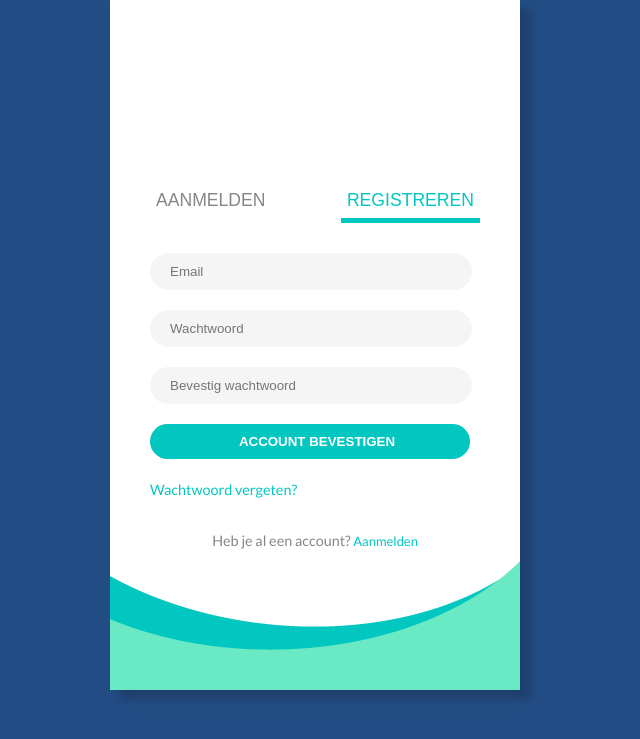
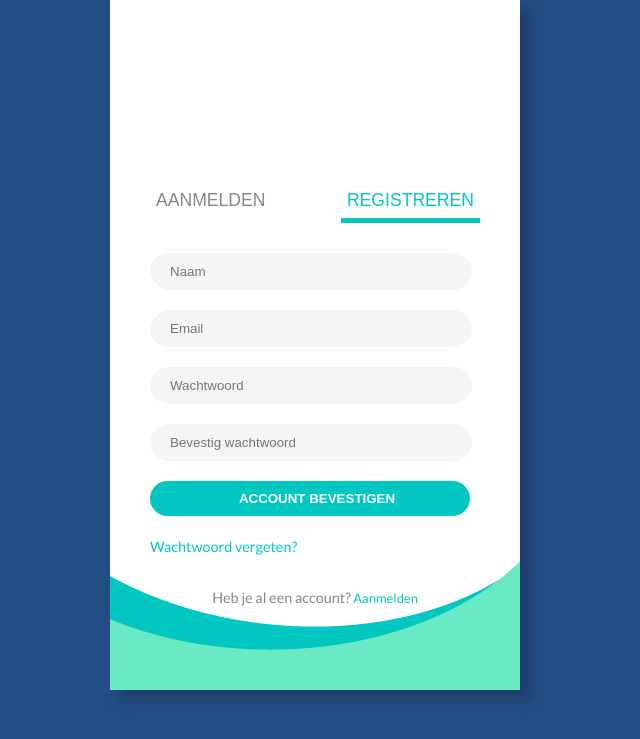
Before and after one commit to Lisavanpamel/todo2019, a PHP site: page /registreren.php in a window 1280 px wide. Shown: the part 81-820 px from the top of the page, without its empty margins (325-965 px from the left). Run offline with PHP 8.4, Linux system fonts and the light colour scheme.

Commit message:
registreren.php: naam veld toevoegen

```diff
--- a/inloggen.php
+++ b/inloggen.php
@@ -18,7 +18,8 @@ include_once("classes/Gebruiker.php");
         $gebruiker->setWachtwoord($wachtwoord);
 
         //wachtwoord2 toevoegen aan $gebruiker
-        $gebruiker->setWachtwoord2($wachtwoord2);
+        // is niet nodig bij het inloggen
+        //$gebruiker->setWachtwoord2($wachtwoord2);
 
 
         // controleren of beide waarden correct zijn
--- a/registreren.php
+++ b/registreren.php
@@ -117,6 +117,12 @@ if (!empty($_POST)){
             <p>Gelieve gegevens in te geven!</p>
         </div>-->
 
+
+        <!-- gebruikersnaam veld -->
+        <div class="formuliergroep">
+            <input class="formulier" type="text" name="naam" placeholder="Naam">
+        </div>
+
         <!-- email veld -->
         <div class="formuliergroep">
             <input class="formulier" type="text" name="email" placeholder="Email">
```
